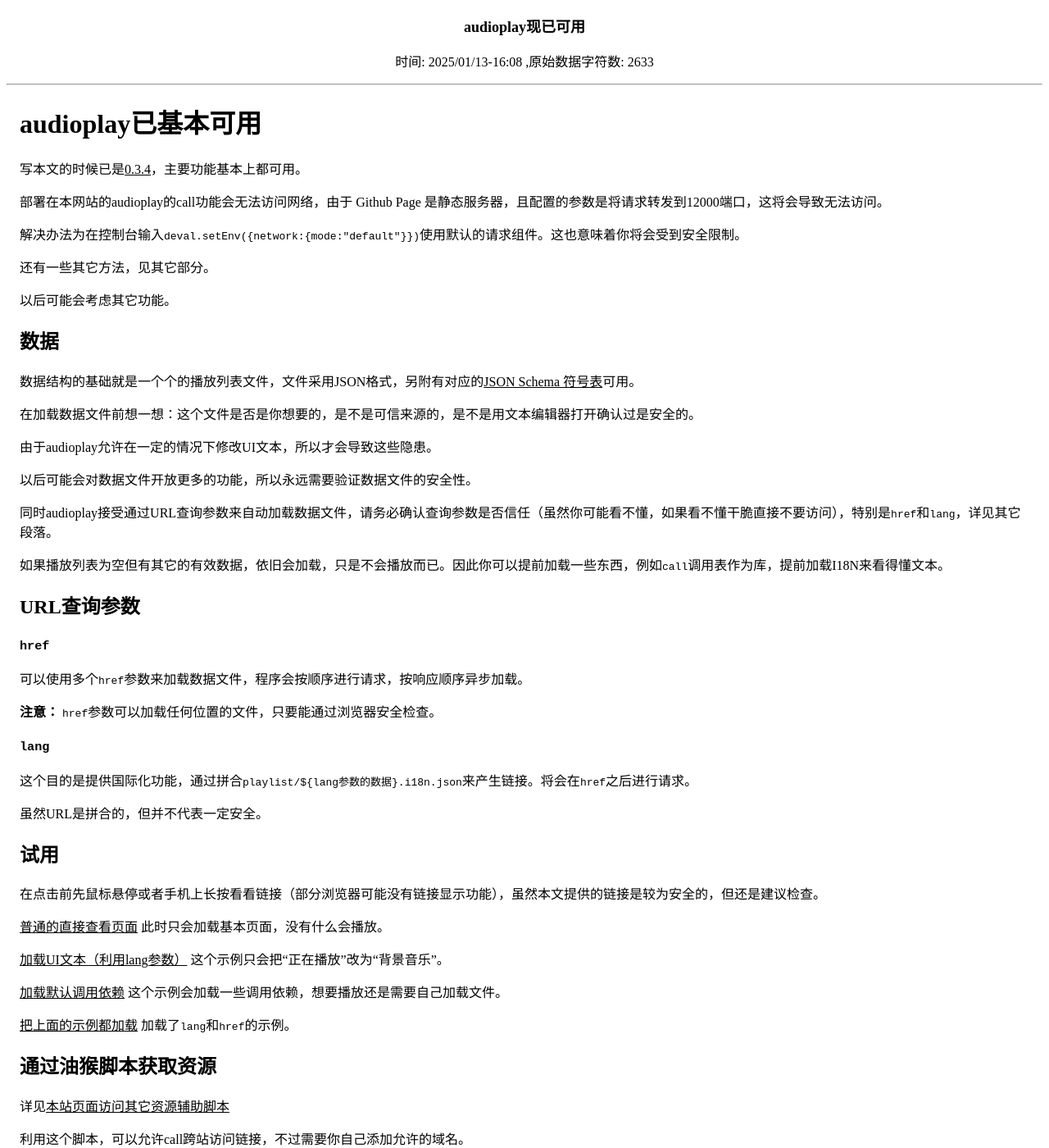
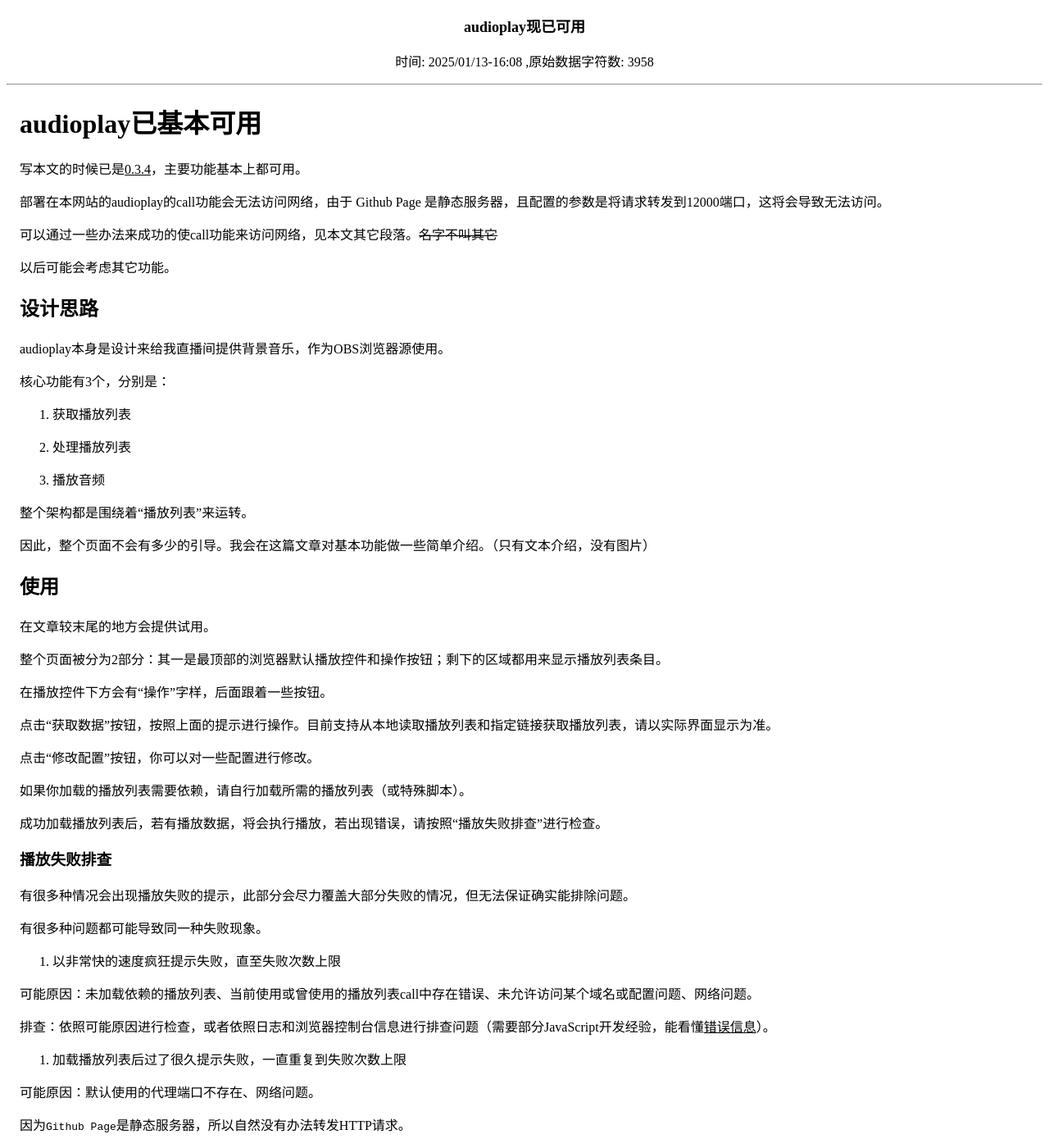
Before and after one commit to pskdje/pskdje.github.io, a Jekyll site: the page built from _posts/2025-01-13-audioplay.md, in a window 1280 px wide and 1400 px high. Shown: the whole window at 82% size. Built offline with Jekyll 4.4.1, drawn with Linux system fonts in a browser that asks for light colours; our own code applies the rules of GitHub Pages for plain Markdown files; some of the changed text lies outside the part shown.

Commit message:
微调页面模板，更新文章内容

```diff
--- a/_layouts/post.html
+++ b/_layouts/post.html
@@ -20,15 +20,15 @@
 			<div class="up item">
 				<span class="tip">上一篇: </span>
 				{%- if page.previous -%}
-				<a class="page_link" href="{{ page.previous.url }}">{{ page.previous.title }}</a>
-				<p class="page_text" id="post_previous">{{ page.previous.excerpt | truncate:256 | strip |strip_html }}</p>
+				<a class="page_link" href="{{ page.previous.url }}" rel="prev">{{ page.previous.title }}</a>
+				<p class="page_text" id="post_previous">{{ page.previous.excerpt | truncate:256 | strip | strip_html }}</p>
 				{%- else -%}
 				<span class="no_page">无</span>
 				{%- endif -%}
 			</div><div class="dw item">
 				<span class="tip">下一篇: </span>
 				{%- if page.next -%}
-				<a class="page_link" href="{{ page.next.url }}">{{ page.next.title }}</a>
+				<a class="page_link" href="{{ page.next.url }}" rel="next">{{ page.next.title }}</a>
 				<p class="page_text" id="post_next">{{ page.next.excerpt | truncate:256 | strip | strip_html }}</p>
 				{%- else -%}
 				<span class="no_page">无</span>
--- a/_posts/2025-01-13-audioplay.md
+++ b/_posts/2025-01-13-audioplay.md
@@ -9,11 +9,63 @@
 
 部署在本网站的audioplay的call功能会无法访问网络，由于 Github Page 是静态服务器，且配置的参数是将请求转发到12000端口，这将会导致无法访问。
 
-解决办法为在控制台输入`deval.setEnv({network:{mode:"default"}})`使用默认的请求组件。这也意味着你将会受到安全限制。
-
-还有一些其它方法，见其它部分。
+可以通过一些办法来成功的使call功能来访问网络，见本文其它段落。~~名字不叫其它~~
 
 以后可能会考虑其它功能。
+
+## 设计思路
+
+audioplay本身是设计来给我直播间提供背景音乐，作为OBS浏览器源使用。
+
+核心功能有3个，分别是：
+
+1. 获取播放列表
+
+2. 处理播放列表
+
+3. 播放音频
+
+整个架构都是围绕着“播放列表”来运转。
+
+因此，整个页面不会有多少的引导。我会在这篇文章对基本功能做一些简单介绍。（只有文本介绍，没有图片）
+
+## 使用
+
+在文章较末尾的地方会提供试用。
+
+整个页面被分为2部分：其一是最顶部的浏览器默认播放控件和操作按钮；剩下的区域都用来显示播放列表条目。
+
+在播放控件下方会有“操作”字样，后面跟着一些按钮。
+
+点击“获取数据”按钮，按照上面的提示进行操作。目前支持从本地读取播放列表和指定链接获取播放列表，请以实际界面显示为准。
+
+点击“修改配置”按钮，你可以对一些配置进行修改。
+
+<!-- 点击“操作:”本身，当处于调试模式下会启用调试功能；若不处于调试模式下可能会报错。 -->
+
+如果你加载的播放列表需要依赖，请自行加载所需的播放列表（或特殊脚本）。
+
+成功加载播放列表后，若有播放数据，将会执行播放，若出现错误，请按照“播放失败排查”进行检查。
+
+### 播放失败排查
+
+有很多种情况会出现播放失败的提示，此部分会尽力覆盖大部分失败的情况，但无法保证确实能排除问题。
+
+有很多种问题都可能导致同一种失败现象。
+
+1. 以非常快的速度疯狂提示失败，直至失败次数上限
+
+可能原因：未加载依赖的播放列表、当前使用或曾使用的播放列表call中存在错误、未允许访问某个域名或配置问题、网络问题。
+
+排查：依照可能原因进行检查，或者依照日志和浏览器控制台信息进行排查问题（需要部分JavaScript开发经验，能看懂<a href="https://developer.mozilla.org/zh-CN/docs/Web/JavaScript/Reference/Errors" title="JavaScript 错误参考" rel="external">错误信息</a>）。
+
+2. 加载播放列表后过了很久提示失败，一直重复到失败次数上限
+
+可能原因：默认使用的代理端口不存在、网络问题。
+
+因为`Github Page`是静态服务器，所以自然没有办法转发HTTP请求。
+
+解决方法：按照本文其它部分所写的来尝试解决该问题，或使用浏览器的开发者工具确定问题。
 
 ## 数据
 
@@ -27,13 +79,13 @@
 
 同时audioplay接受通过URL查询参数来自动加载数据文件，请务必确认查询参数是否信任（虽然你可能看不懂，如果看不懂干脆直接不要访问），特别是`href`和`lang`，详见其它段落。
 
-如果播放列表为空但有其它的有效数据，依旧会加载，只是不会播放而已。因此你可以提前加载一些东西，例如`call`调用表作为库，提前加载I18N来看得懂文本。
+如果播放列表为空但有其它的有效数据，依旧会加载，只是不会播放而已。因此你可以提前加载一些东西，例如`call`调用表作为库，提前加载I18N文件来看得懂文本。
 
 ## URL查询参数
 
 ### `href`
 
-可以使用多个`href`参数来加载数据文件，程序会按顺序进行请求，按响应顺序异步加载。
+可以使用一个或多个`href`参数来加载数据文件，程序会按顺序进行请求，按响应顺序异步加载。
 
 **注意：** `href`参数可以加载任何位置的文件，只要能通过浏览器安全检查。
 
@@ -57,7 +109,7 @@
 
 ## 通过油猴脚本获取资源
 
-详见[本站页面访问其它资源辅助脚本]({{ page.next.url }})
+详见[本站页面访问其它资源辅助脚本]({% post_url 2025-01-16-page_network_userjs %})
 
 利用这个脚本，可以允许call跨站访问链接，不过需要你自己添加允许的域名。
 
@@ -65,5 +117,5 @@
 
 <details>
 <summary>au_call.json 需要的域名</summary>
-<p><code>music.163.com</code></p>
+<p><code>music.163.com</code> <del>另附<a href="/static/tools/getwyyyypl.py">简单的播放列表转换</a>（不提供帮助支持）</del><ins></ins></p>
 </details>
```
